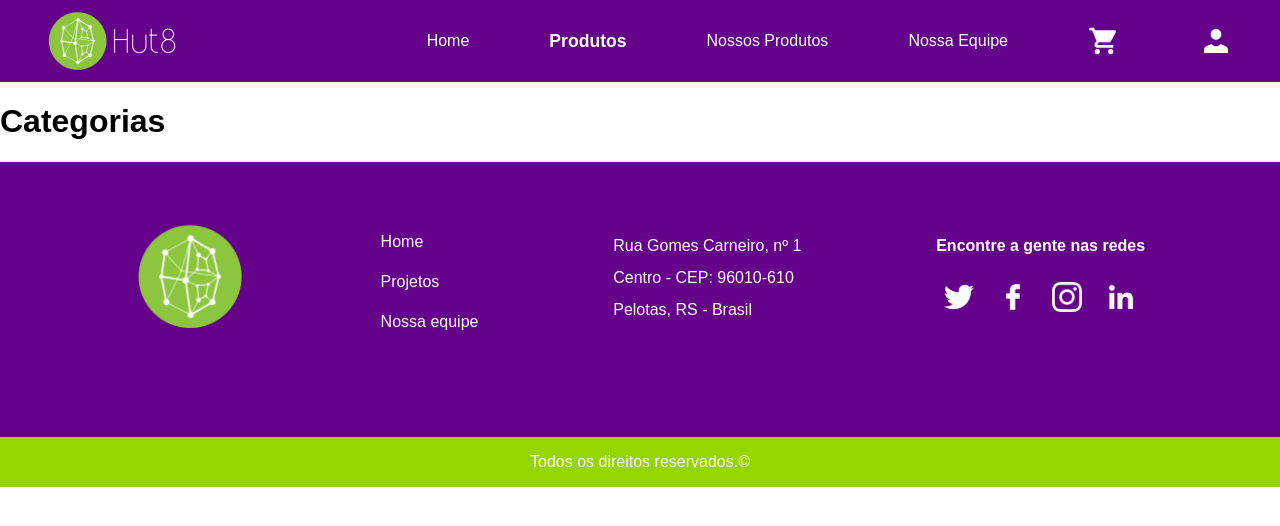
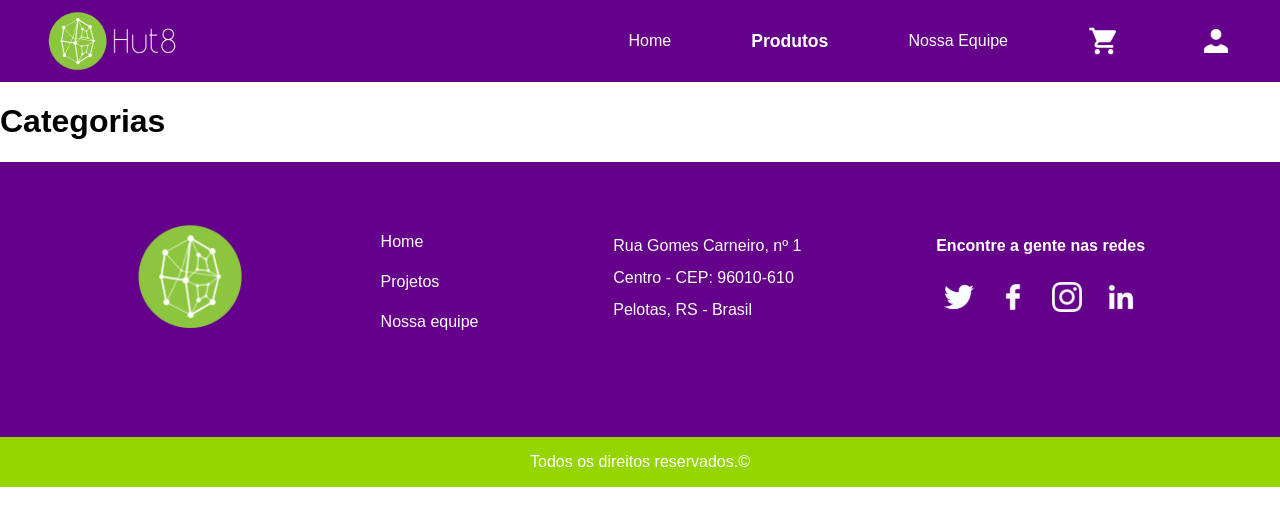
Before and after one commit to luigill/processo-seletivo-hut8-grupo4, a React (Vite) app: page /produtos in a window 1280 px wide. Shown: the top 526 px of the page. Built offline with nearby package versions, Linux system fonts and the light colour scheme.

Commit message:
arrumei itens fanstasmas no menu

```diff
--- a/src/Components/Menu/index.jsx
+++ b/src/Components/Menu/index.jsx
@@ -27,11 +27,6 @@ export default function NavMenu() {
           </a>
         </li>
         <li>
-          <a href="/nossos-produtos" className={currentPage === "nossos-produtos" ? "active" : ""}>
-            Nossos Produtos
-          </a>
-        </li>
-        <li>
           <a href="/nossa-equipe" className={currentPage === "nossa-equipe" ? "active" : ""}>
             Nossa Equipe
           </a>
```
